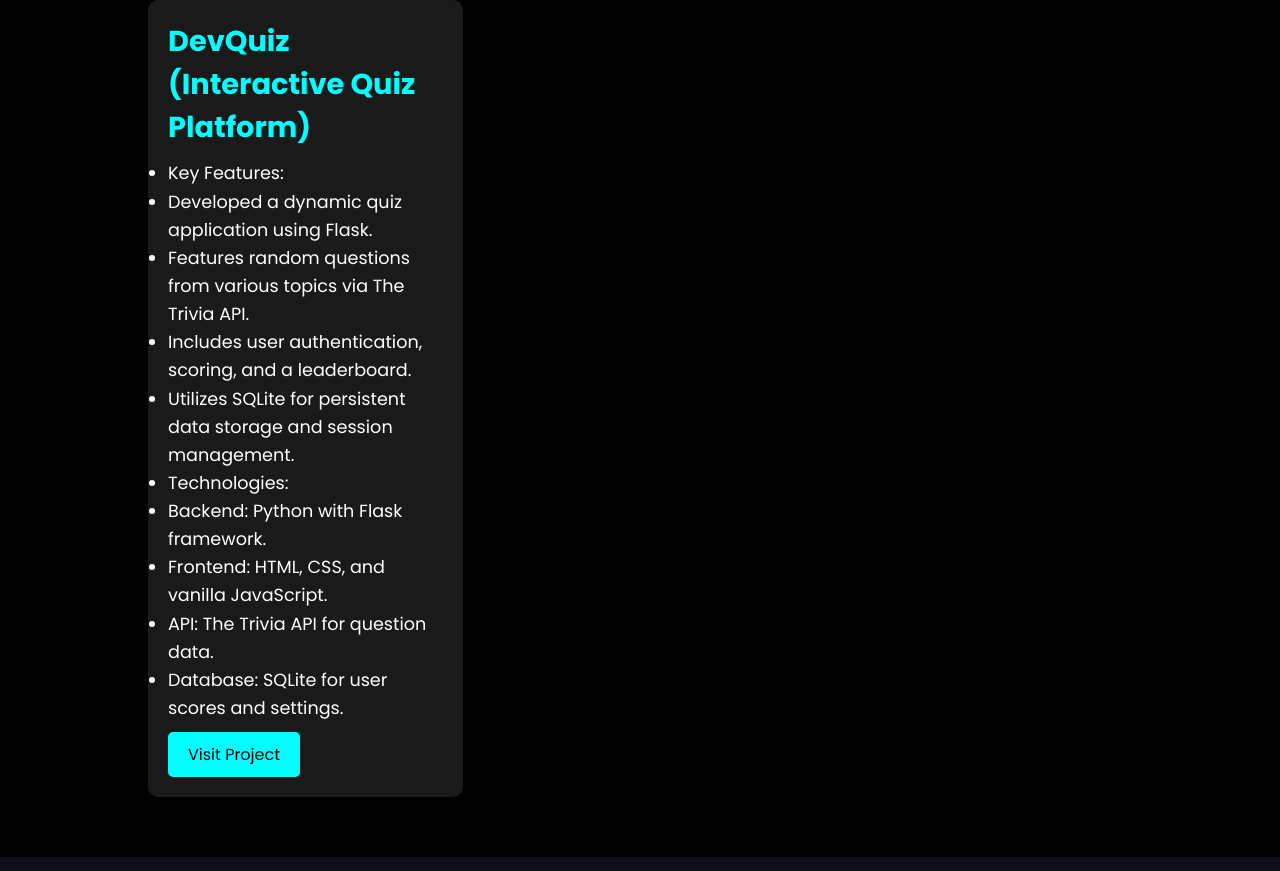
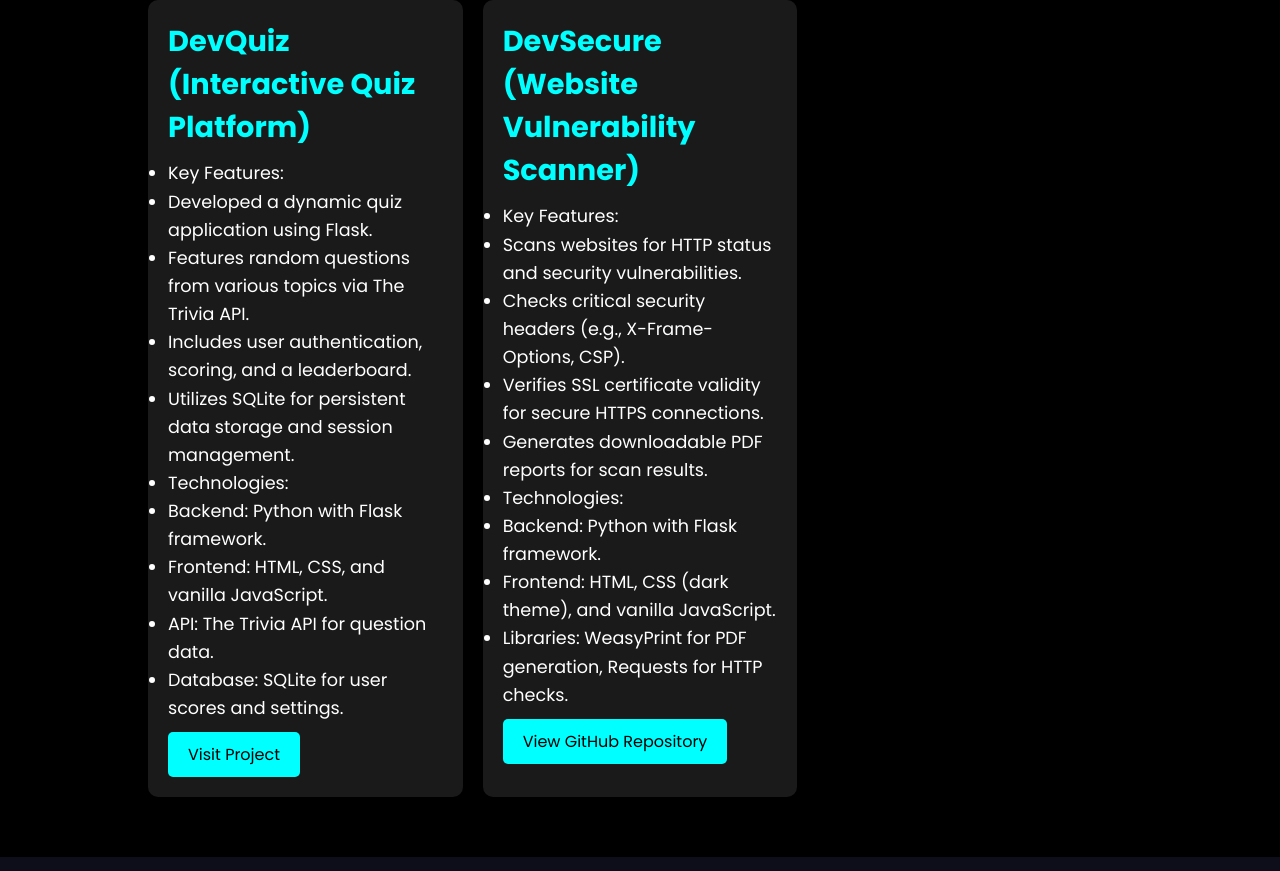
Before and after one commit to DevanshSharma-GIT/Portfolio-, a plain HTML site: page projects.html in a window 1280 px wide. Shown: the part 1089-1960 px from the top of the page. Drawn offline with Linux system fonts and the light colour scheme.

Commit message:
Update projects.html

```diff
--- a/projects.html
+++ b/projects.html
@@ -250,6 +250,33 @@
                     Visit Project
                 </a>
             </div>
+
+            <!-- New DevSecure Project -->
+            <div class="project-card">
+                <h2>DevSecure (Website Vulnerability Scanner)</h2>
+                <ul>
+                    <li>Key Features:
+                        <ul>
+                            <li>Scans websites for HTTP status and security vulnerabilities.</li>
+                            <li>Checks critical security headers (e.g., X-Frame-Options, CSP).</li>
+                            <li>Verifies SSL certificate validity for secure HTTPS connections.</li>
+                            <li>Generates downloadable PDF reports for scan results.</li>
+                        </ul>
+                    </li>
+                    <li>Technologies:
+                        <ul>
+                            <li>Backend: Python with Flask framework.</li>
+                            <li>Frontend: HTML, CSS (dark theme), and vanilla JavaScript.</li>
+                            <li>Libraries: WeasyPrint for PDF generation, Requests for HTTP checks.</li>
+                        </ul>
+                    </li>
+                </ul>
+                <a href="https://github.com/DevanshSharma-GIT/DevSecure"
+                   class="project-link"
+                   target="_blank">
+                    View GitHub Repository
+                </a>
+            </div>
         </section>
     </main>
 
@@ -269,7 +296,7 @@
                 </ul>
             </div>
         </div>
-        <div class="footer-rights">
+        <div class="footer Rights">
             Copyright ©DEVANSH.COM | All Rights Reserved
         </div>
     </footer>
```
